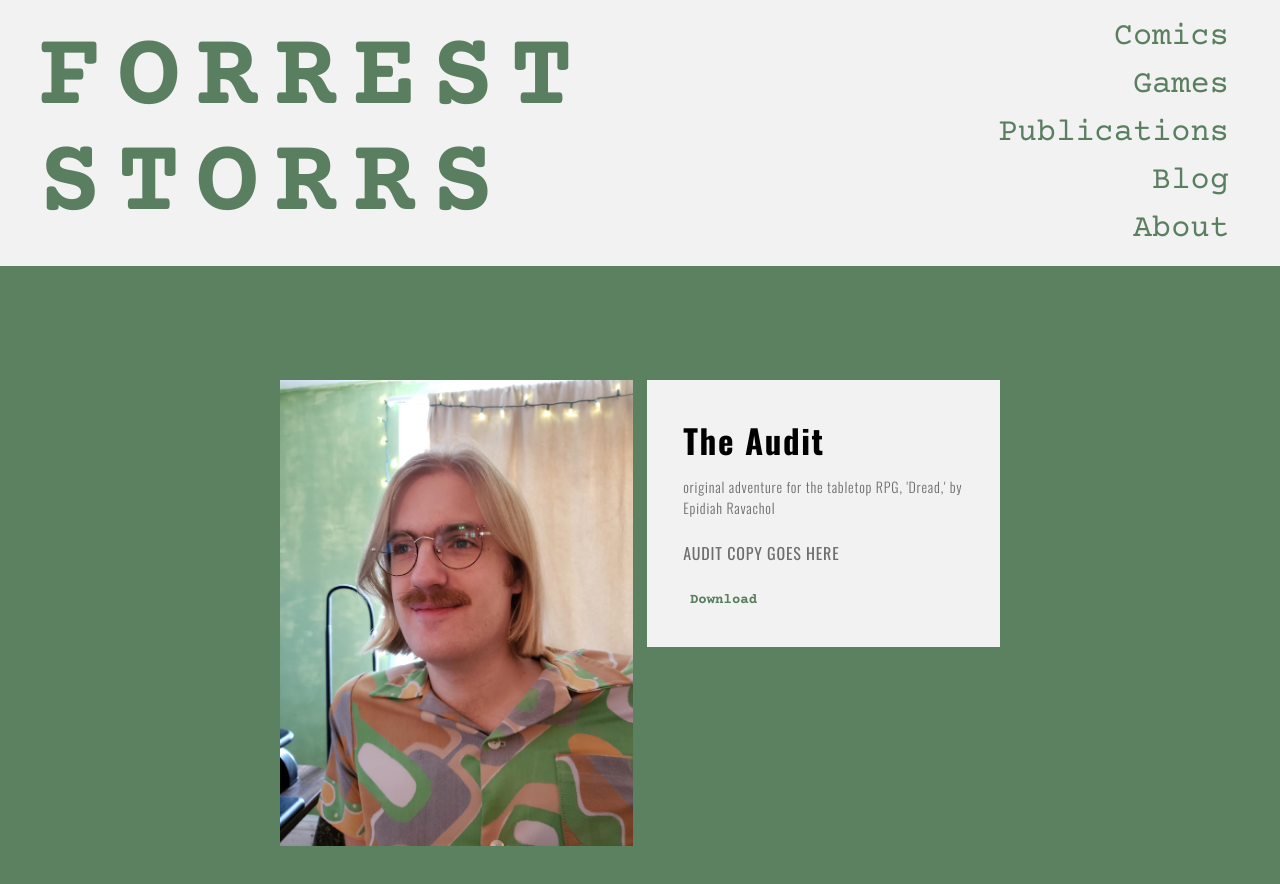
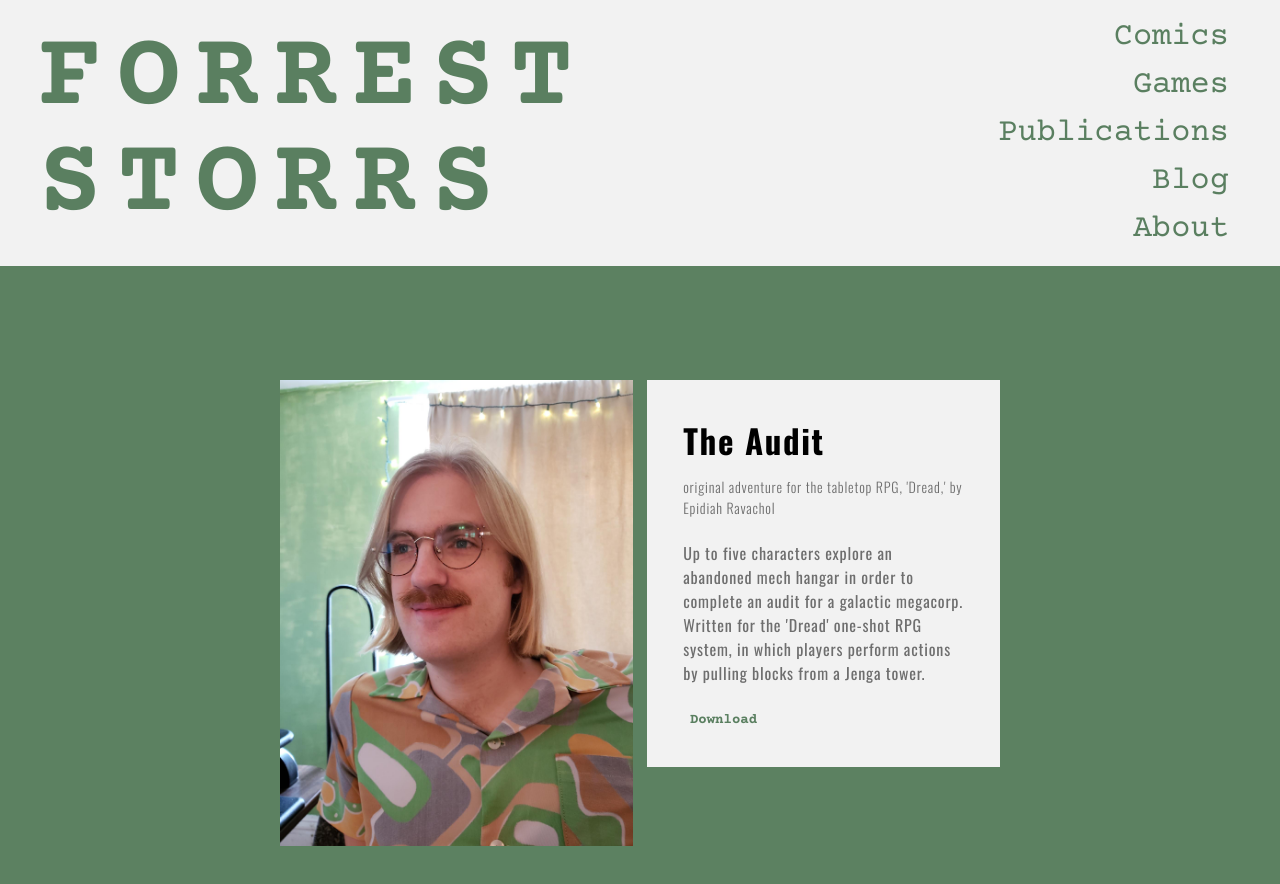
Before and after one commit to Bloombeard/bloombeard.github.io, a Next.js app: page /games/audit in a window 1280 px wide. Shown: the top 884 px of the page. Built offline with nearby package versions, Linux system fonts and the light colour scheme.

Commit message:
brushed up games copy

```diff
--- a/common/constants/headerBlocks.ts
+++ b/common/constants/headerBlocks.ts
@@ -69,7 +69,7 @@ export const desertBirdsHeader: TDescriptionBlock = {
 export const wishFactoryHeader: TDescriptionBlock = {
     title: "Stuart Bidding's Wish-Granting Factory",
     subtitle: 'one-page tabletop RPG',
-    bodyText: 'Co-written with Echo Reece, COPY GOES HERE',
+    bodyText: 'Co-written with Echo Reece. A 1-page 1-shot tabletop RPG in which players balance making wishes with as few words as possible against a factory which grants their wishes as literally as possible.',
     links: externalDownloadLinks.wishFactory,
     coverImage: Headshot,
     coverAltText: 'Wish Factory cover image',
@@ -78,7 +78,7 @@ export const wishFactoryHeader: TDescriptionBlock = {
 export const elixersHeader: TDescriptionBlock = {
     title: "Madame Bassitor's Catalogue of Curious Elixers",
     subtitle: 'tabletop RPG supplement pamphlet',
-    bodyText: 'Illustrations by Yang Zhen Lee. COPY GOES HERE',
+    bodyText: 'Illustrations by Yang Zhen Lee. A tri-fold pamphlet detailing twelve, horror-themed potions. Intended as a system-agnostic supplement for tabletop RPGs.',
     links: externalDownloadLinks.elixers,
     coverImage: Headshot,
     coverAltText: 'Elixer Catalogue cover image',
@@ -96,7 +96,7 @@ export const furnitureHeader: TDescriptionBlock = {
 export const auditHeader: TDescriptionBlock = {
     title: 'The Audit',
     subtitle: "original adventure for the tabletop RPG, 'Dread,' by Epidiah Ravachol",
-    bodyText: 'AUDIT COPY GOES HERE',
+    bodyText: "Up to five characters explore an abandoned mech hangar in order to complete an audit for a galactic megacorp. Written for the 'Dread' one-shot RPG system, in which players perform actions by pulling blocks from a Jenga tower.",
     links: externalDownloadLinks.audit,
     coverImage: Headshot,
     coverAltText: 'The Audit cover image',
```
